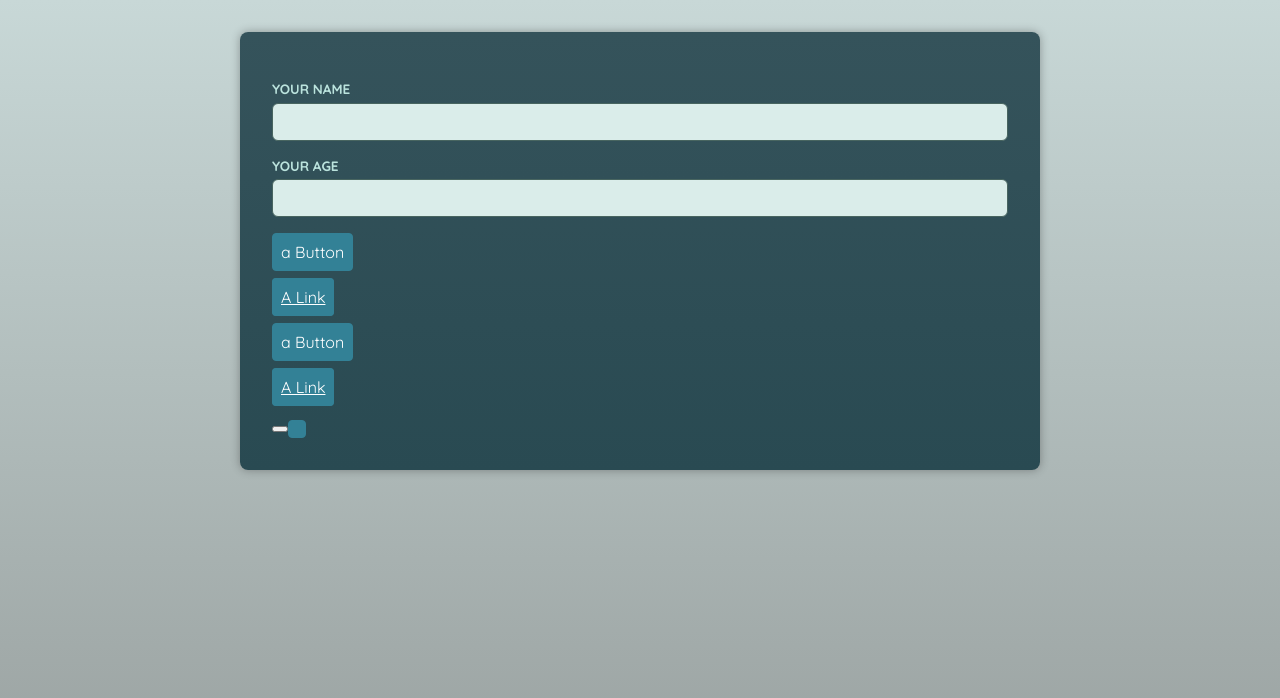
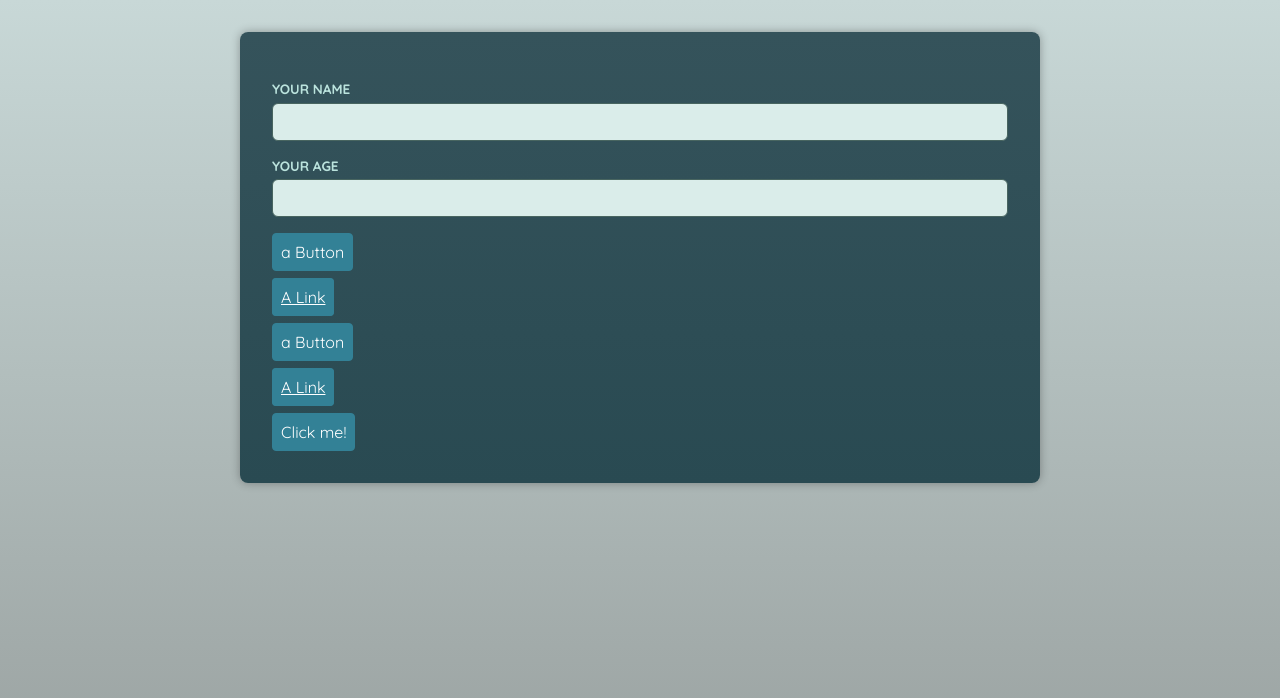
Before and after one commit to nirgluzman/React-TypeScript-Advanced-Components, a React (Vite) app: page / in a window 1280 px wide. Shown: the top 698 px of the page. Built offline with nearby package versions, Linux system fonts and the light colour scheme; a web font is replaced by a local one.

Commit message:
add 'children' to Container

```diff
--- a/src/App.tsx
+++ b/src/App.tsx
@@ -33,8 +33,7 @@ function App() {
 			<p>
 				<Button2 href='https://google.com'>A Link</Button2>
 			</p>
-			<Container as='button' />
-			<Container as={Button1} />
+			<Container as={Button1}>Click me!</Container>
 		</main>
 	);
 }
--- a/src/components/Container.tsx
+++ b/src/components/Container.tsx
@@ -1,15 +1,17 @@
 // Polymorphic component - wraper component to dynamically change its rendered element based on a prop.
 
-import {type ElementType} from 'react';
+import {type ElementType, type ReactNode} from 'react';
 
 type ContainerProps = {
-	as: ElementType; // value of a JSX element
-};
-
-export default function Container({as}: ContainerProps) {
-	const Component = as; // (*)
-	return <Component />; // we need to remap the variable name since it MUST start with a capital letter.
+	as: ElementType; // name of the HTML element or JSX component.
+	children: ReactNode;
 }
 
+export default function Container({as, children}: ContainerProps) {
+	const Component = as; // we need to remap the variable name since it MUST start with a capital letter.
+	return <Component>{children}</Component>;
+}
+
+//
 // (*) Alternatively we can also assign as alias to "as" right inside the
 // destructuring expression: {as: Component}: ContainerProps
```
